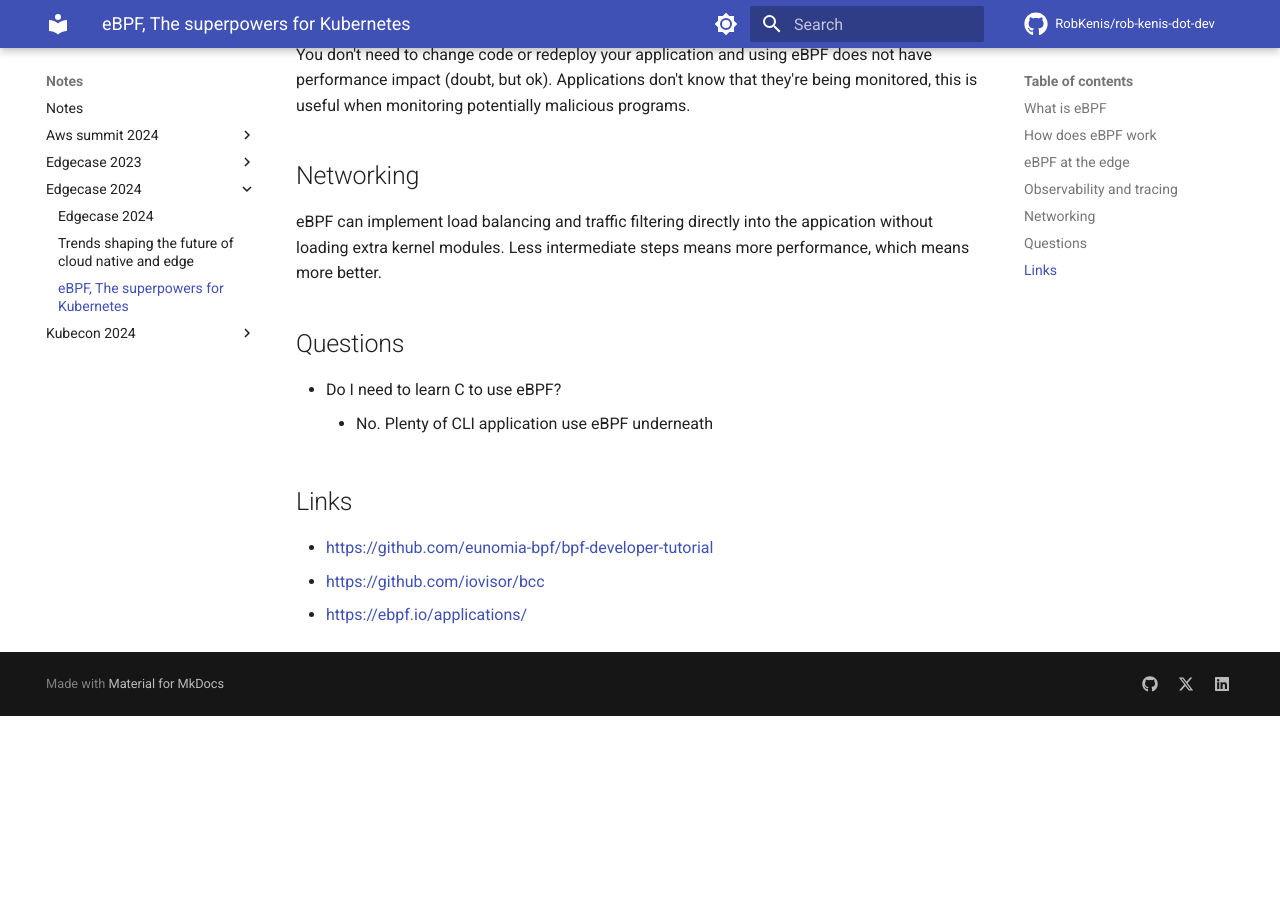
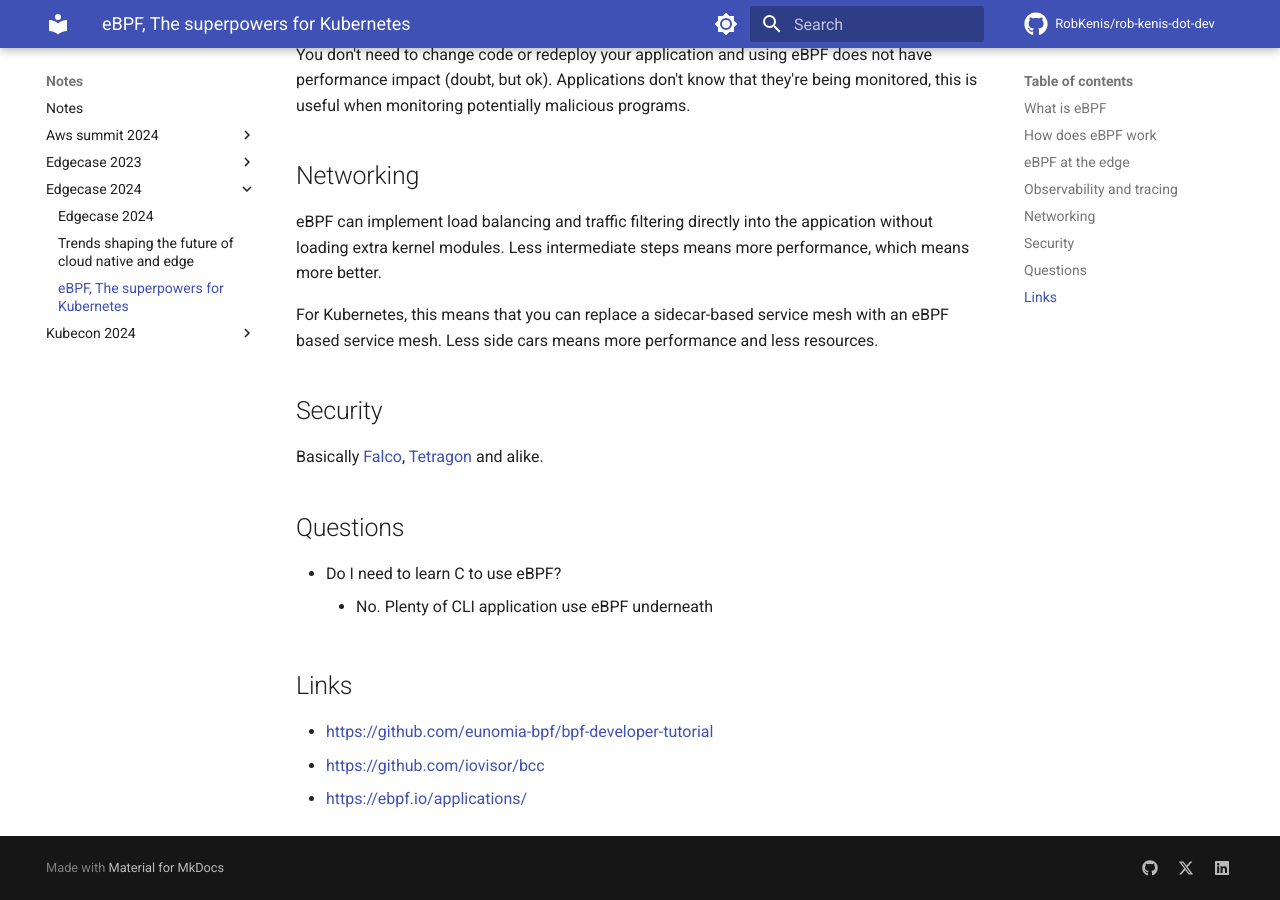
Before and after one commit to RobKenis/rob-kenis-dot-dev, an MkDocs documentation site: the page built from docs/edgecase-2024/2-ebpf.md, in a window 1280 px wide and 900 px high, scrolled down 886 px. Built offline with MkDocs 1.6.1 and Material for MkDocs 9.7.7, drawn with Linux system fonts in a browser that asks for light colours; comment, search, counter and statistics services are not loaded; before the commit the page ends 1602 px from its top, so only the background shows below that.

Commit message:
Add notes on ebpf security

```diff
--- a/docs/edgecase-2024/2-ebpf.md
+++ b/docs/edgecase-2024/2-ebpf.md
@@ -36,6 +36,13 @@ potentially malicious programs.
 eBPF can implement load balancing and traffic filtering directly into the appication without loading
 extra kernel modules. Less intermediate steps means more performance, which means more better.
 
+For Kubernetes, this means that you can replace a sidecar-based service mesh with an eBPF based
+service mesh. Less side cars means more performance and less resources.
+
+## Security
+
+Basically [Falco](https://falco.org/), [Tetragon](https://tetragon.io/) and alike.
+
 ## Questions
 
 - Do I need to learn C to use eBPF?
```
